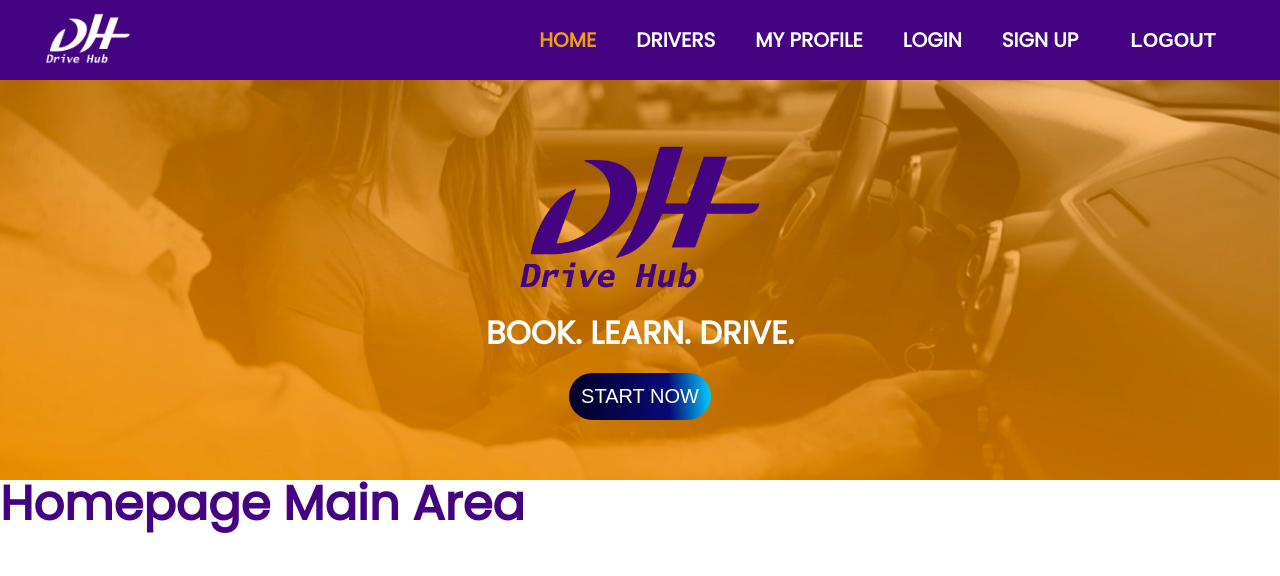
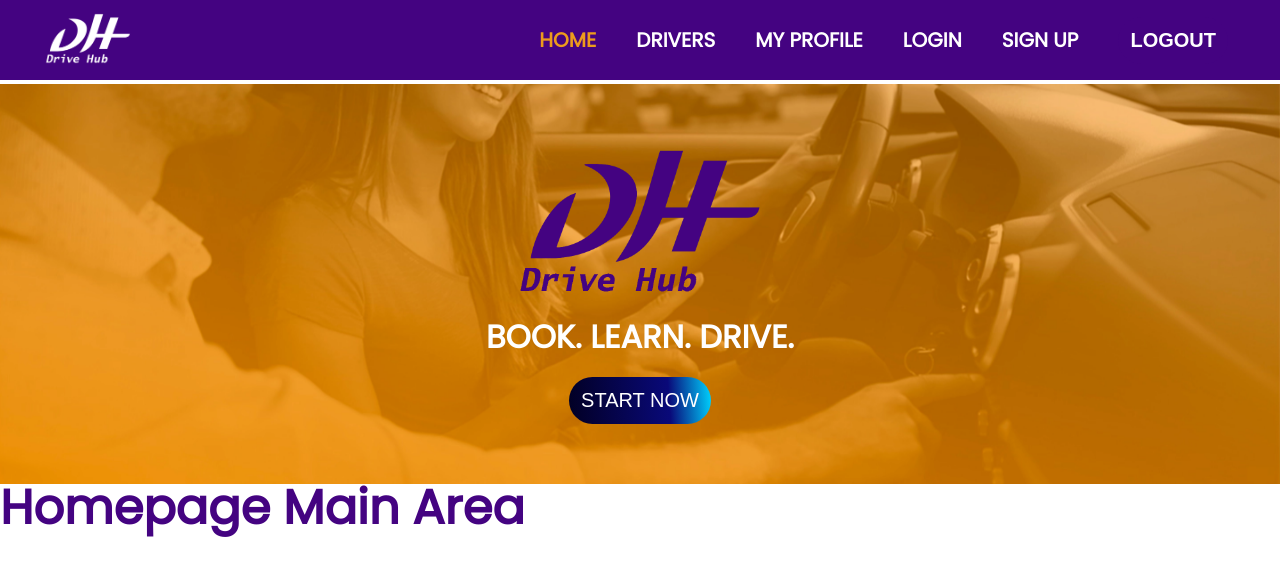
Before and after one commit to MikeSymoDev/frontend-driving-school, a React (Create React App) app: page / in a window 1280 px wide. Shown: the top 576 px of the page. Built offline with nearby package versions, Linux system fonts and the light colour scheme.

Commit message:
white divider and sticky nav

```diff
--- a/src/components/header/header.jsx
+++ b/src/components/header/header.jsx
@@ -33,7 +33,9 @@ export default function Header() {
 
           </div>
         </div>
+
       </div>
+        <div className='headerdivider'></div>
     </>
   );
 }
--- a/src/components/header/header.scss
+++ b/src/components/header/header.scss
@@ -9,6 +9,10 @@
     background-color: chocolate;
     height: 5rem;
     display: flex;
+    position: -webkit-sticky;
+	position: sticky;
+	top: 0;
+
 
   @include sm {
    background-color: $nav-background;
@@ -90,3 +94,7 @@
   padding: $buton-padding;
   }
 }
+
+.headerdivider {
+  height: 0.25rem;
+}
```
